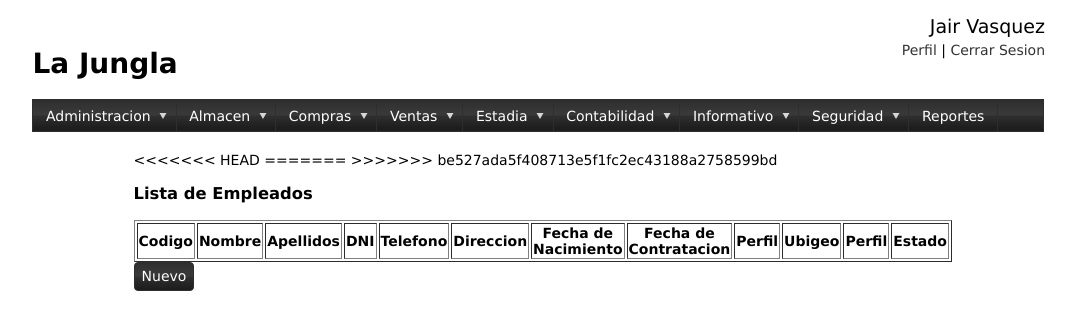
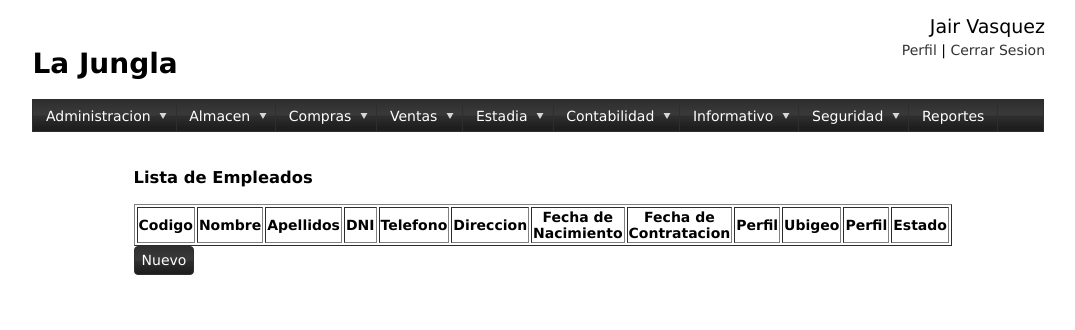
Before and after one commit to evervasquez/jungla, a PHP site: page /sisjungla/empleados in a window 1280 px wide. Shown: the top 330 px of the page, without its empty margins (102-1177 px from the left). Run offline with PHP 8.4, Linux system fonts and the light colour scheme; lists and menus that the app fills with data are empty.

Commit message:
Update vista/empleados/index.php

```diff
--- a/vista/empleados/index.php
+++ b/vista/empleados/index.php
@@ -1,7 +1,4 @@
-<<<<<<< HEAD
-=======
 
->>>>>>> be527ada5f408713e5f1fc2ec43188a2758599bd
 <h3>Lista de Empleados</h3>
 
     <table border="1">
```
